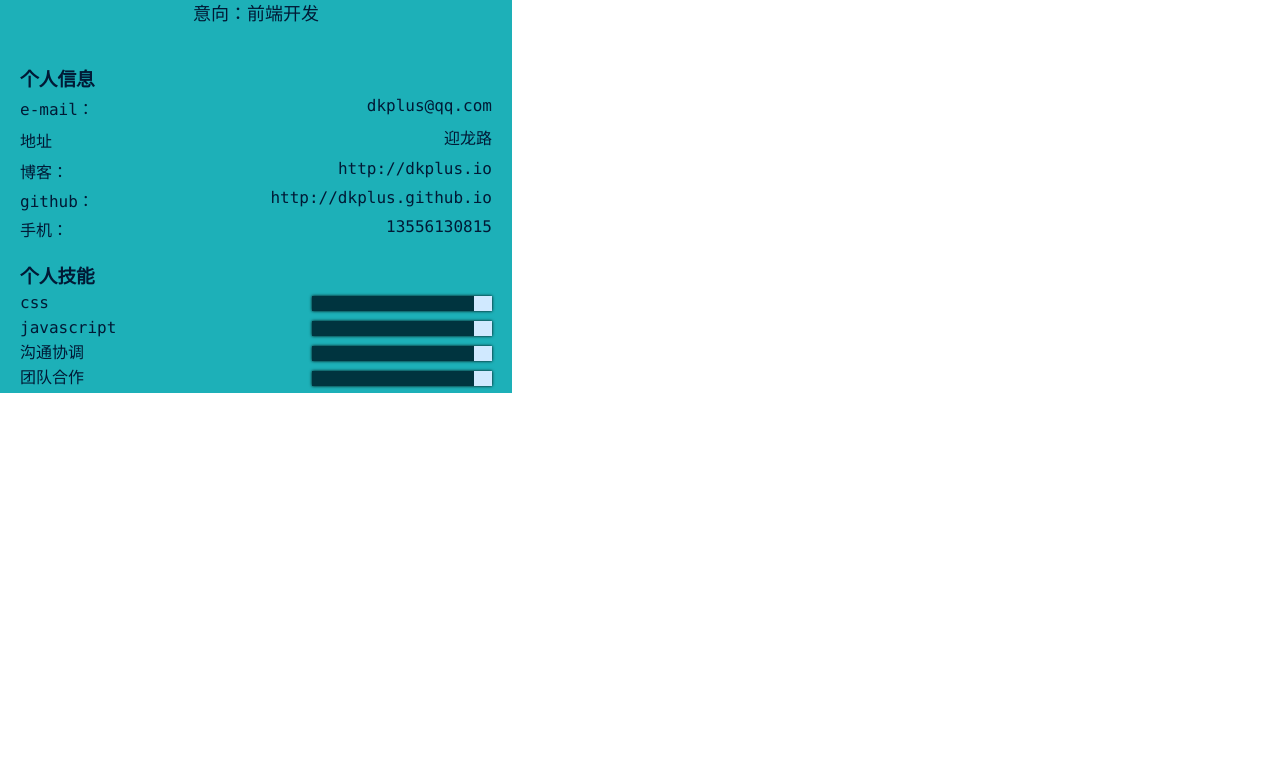
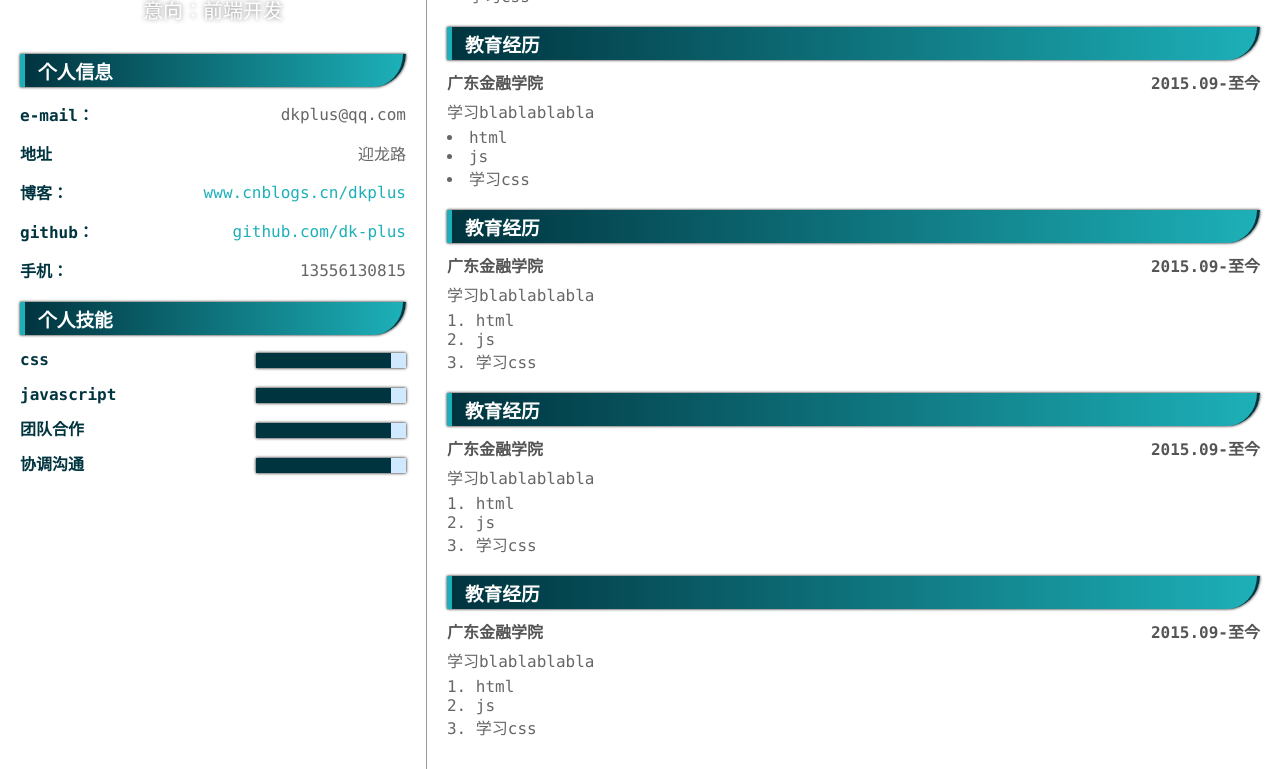
Before and after one commit to dk-plus/resume-generator, a website built with webpack: page src/index.html in a window 1280 px wide. Shown: the part 206-975 px from the top of the page. Before the commit the page ends 800 px from the top, so only its background shows below. Built offline with nearby package versions, Linux system fonts and the light colour scheme; files whose address does not match are found by name.

Commit message:
feat: 完成简历默认样式

```diff
--- a/package.json
+++ b/package.json
@@ -5,7 +5,8 @@
   "main": "index.js",
   "scripts": {
     "dev": "webpack -w --progress",
-    "prod": "webpack -p && node src/controllers/parse.js"
+    "prod": "webpack -p && node src/controllers/parse.js",
+    "parse": "node src/controllers/parse.js"
   },
   "author": "dkplus",
   "license": "ISC",
@@ -23,6 +24,7 @@
     "babel-preset-env": "^1.6.1",
     "css-loader": "^0.28.7",
     "extract-text-webpack-plugin": "^3.0.2",
+    "html-webpack-inline-source-plugin": "0.0.9",
     "html-webpack-plugin": "^2.30.1",
     "json-loader": "^0.5.7",
     "less-loader": "^4.0.5",
--- a/src/index.html
+++ b/src/index.html
@@ -25,10 +25,10 @@
           <label for="addr">地址</label><div id="addr">迎龙路</div>
         </div>
         <div>
-          <label for="blog">博客：</label><div id="blog">http://dkplus.io</div>
+          <label for="blog">博客：</label><div id="blog"><a href="http://www.cnblogs.cn/dkplus">www.cnblogs.cn/dkplus</a></div>
         </div>
         <div>
-          <label for="github">github：</label><div id="github">http://dkplus.github.io</div>
+          <label for="github">github：</label><div id="github"><a href="http://dkplus.github.io">github.com/dk-plus</a></div>
         </div>
         <div>
           <label for="phone">手机：</label><div id="phone">13556130815</div>
@@ -38,34 +38,34 @@
         <h3 class="title">个人技能</h3>
         <ul>
           <li class="skill">
-            <div class="name">css</div>
-            <div class="bar">
+            <label class="name" for="css">css</label>
+            <div class="bar" id="css">
               <div class="full">
-                <div class="val"></div>
+                <div class="val" data-val="90"></div>
               </div>
             </div>
           </li>
           <li class="skill">
-            <div class="name">javascript</div>
-            <div class="bar">
+            <label class="name" for="css">javascript</label>
+            <div class="bar" id="javascript">
               <div class="full">
-                <div class="val"></div>
+                <div class="val" data-val="90"></div>
               </div>
             </div>
           </li>
           <li class="skill">
-            <div class="name">沟通协调</div>
-            <div class="bar">
+            <label class="name" for="css">团队合作</label>
+            <div class="bar" id="团队合作">
               <div class="full">
-                <div class="val"></div>
+                <div class="val" data-val="90"></div>
               </div>
             </div>
           </li>
           <li class="skill">
-            <div class="name">团队合作</div>
-            <div class="bar">
+            <label class="name" for="css">协调沟通</label>
+            <div class="bar" id="协调沟通">
               <div class="full">
-                <div class="val"></div>
+                <div class="val" data-val="90"></div>
               </div>
             </div>
           </li>
@@ -82,8 +82,70 @@
         <div class="detail">学习blablablabla</div>
         <div class="list">
           <ul>
+            <li class="item">html</li>
+            <li class="item">js</li>
             <li class="item">学习css</li>
           </ul>
+        </div>
+      </div>
+      <div id="exp2" class="exp">
+        <h3 class="title">教育经历</h3>
+        <div class="sub-title">
+          <div class="name">广东金融学院</div>
+          <div class="time">2015.09-至今</div>
+        </div>
+        <div class="detail">学习blablablabla</div>
+        <div class="list">
+          <ul>
+            <li class="item">html</li>
+            <li class="item">js</li>
+            <li class="item">学习css</li>
+          </ul>
+        </div>
+      </div>
+      <div id="exp3" class="exp">
+        <h3 class="title">教育经历</h3>
+        <div class="sub-title">
+          <div class="name">广东金融学院</div>
+          <div class="time">2015.09-至今</div>
+        </div>
+        <div class="detail">学习blablablabla</div>
+        <div class="list">
+          <ol>
+            <li class="item">html</li>
+            <li class="item">js</li>
+            <li class="item">学习css</li>
+          </ol>
+        </div>
+      </div>
+      <div id="exp4" class="exp">
+        <h3 class="title">教育经历</h3>
+        <div class="sub-title">
+          <div class="name">广东金融学院</div>
+          <div class="time">2015.09-至今</div>
+        </div>
+        <div class="detail">学习blablablabla</div>
+        <div class="list">
+          <ol>
+            <li class="item">html</li>
+            <li class="item">js</li>
+            <li class="item">学习css</li>
+          </ol>
+        </div>
+      </div>
+      <div id="exp5" class="exp">
+        <h3 class="title">教育经历</h3>
+        <div class="sub-title">
+          <div class="name">广东金融学院</div>
+          <div class="time">2015.09-至今</div>
+        </div>
+        <div class="detail">学习blablablabla</div>
+        <div class="list">
+          <ol>
+            <li class="item">html</li>
+            <li class="item">js</li>
+            <li class="item">学习css</li>
+          </ol>
         </div>
       </div>
     </div>
--- a/src/index.js
+++ b/src/index.js
@@ -1,8 +1,10 @@
 const $ = require('jquery');
 const render = require('./modules/render');
+const resetCss = require('./view/reset_css');
 
 require('./view/index.less');
 
 // render.init();
+resetCss.init();
 
 console.log($);
--- a/src/view/index.less
+++ b/src/view/index.less
@@ -3,29 +3,32 @@
 
 body {
   width: 100%;
-  min-height: 500px;
 }
 
 #main {
   .flex(row);
   width: 100%;
-  height: 100%;
   align-items: flex-start;
+  color: #666;;
+  > div {
+    padding: 30px 0;
+  }
   .info {
-    width: 40%;
+    width: 33.3%;
+    min-width: 300px;
     height: 100%;
-    background-color: #1DB0B8;
-    color: #011935;
     .header {
       position: relative;
       width: 100%;
       height: 200px;
+      color: #fff;
+      text-shadow: 0 0 5px #777;
       >* {
         text-align: center;
         margin-top: 10px;
       }
       .avater {
-        margin: 50px auto 10px;
+        margin: 10px auto;
         width: 100px;
         height: 100px;
         border-radius: 100%;
@@ -38,19 +41,19 @@ body {
         }
       }
       .name {
-        font-size: 20px;
+        font-size: 24px;
         font-weight: 500;
       }
       .detail {
-        font-size: 18px;
+        font-size: 20px;
       }
     }
     .personal-info {
       padding: 0 20px;
-      div {
+      > div {
         .flex(row);
         justify-content: space-between;
-        margin-bottom: 5px;
+        margin: 15px 0;
       }
     }
     .skills {
@@ -59,7 +62,7 @@ body {
         .flex(row);
         justify-content: space-between;
         height: 20px;
-        margin-bottom: 5px;
+        margin: 15px 0;
         line-height: 20px;
         .name {
           text-align: right;
@@ -70,11 +73,10 @@ body {
           box-shadow: 0 0 3px #000;
         }
         .full {
-          width: 180px;
+          width: 150px;
           height: 15px;
           background-color: #D0E9FF;
           .val {
-            width: 90%;
             height: 100%;
             background-color: #00343F;
           }
@@ -83,21 +85,41 @@ body {
     }
   }
   .experience {
-    width: 60%;
+    width: 66.7%;
     height: 100%;
-    background-color: #E6E6E6;
+    border-left: 1px solid #999;
     .exp {
       padding: 0 20px;
       .sub-title {
         .flex(row);
         justify-content: space-between;
+        font-weight: bold;
+      }
+      .detail {
+        margin: 5px 0;
       }
     }
   }
 }
 .title {
   margin: 20px 0 5px;
+  border-left: 5px solid #1db0b8;
+  border-right: 3px solid #00343F;
+  box-shadow: 0 0 3px black;
+  background: linear-gradient(to right,#00343F,#1db0b8);
+  color: #fff;
+  text-indent: 10px;
+  padding: 3px;
+  border-radius: 0 0 50px 0;
 }
 .sub-title {
   margin: 10px 0 5px;
+  color: #555;
 }
+label {
+  font-weight: bold;
+  color: #00343F;
+}
+a {
+  color: #1db0b8;
+}
--- /dev/null
+++ b/src/view/reset_css.js
@@ -0,0 +1,15 @@
+const $ = require('jquery');
+const init = function() {
+  // 个人技能进度条值
+  $('[data-val]').each((index, item) => {
+    let $item = $(item);
+    let val = $item.attr('data-val');
+    $item.css({
+      width: val + '%'
+    })
+  });
+}
+
+module.exports = {
+  init: init
+}
```
Also changed, not shown: dist/app.css, dist/app.js, dist/index.html, 3 other files.
